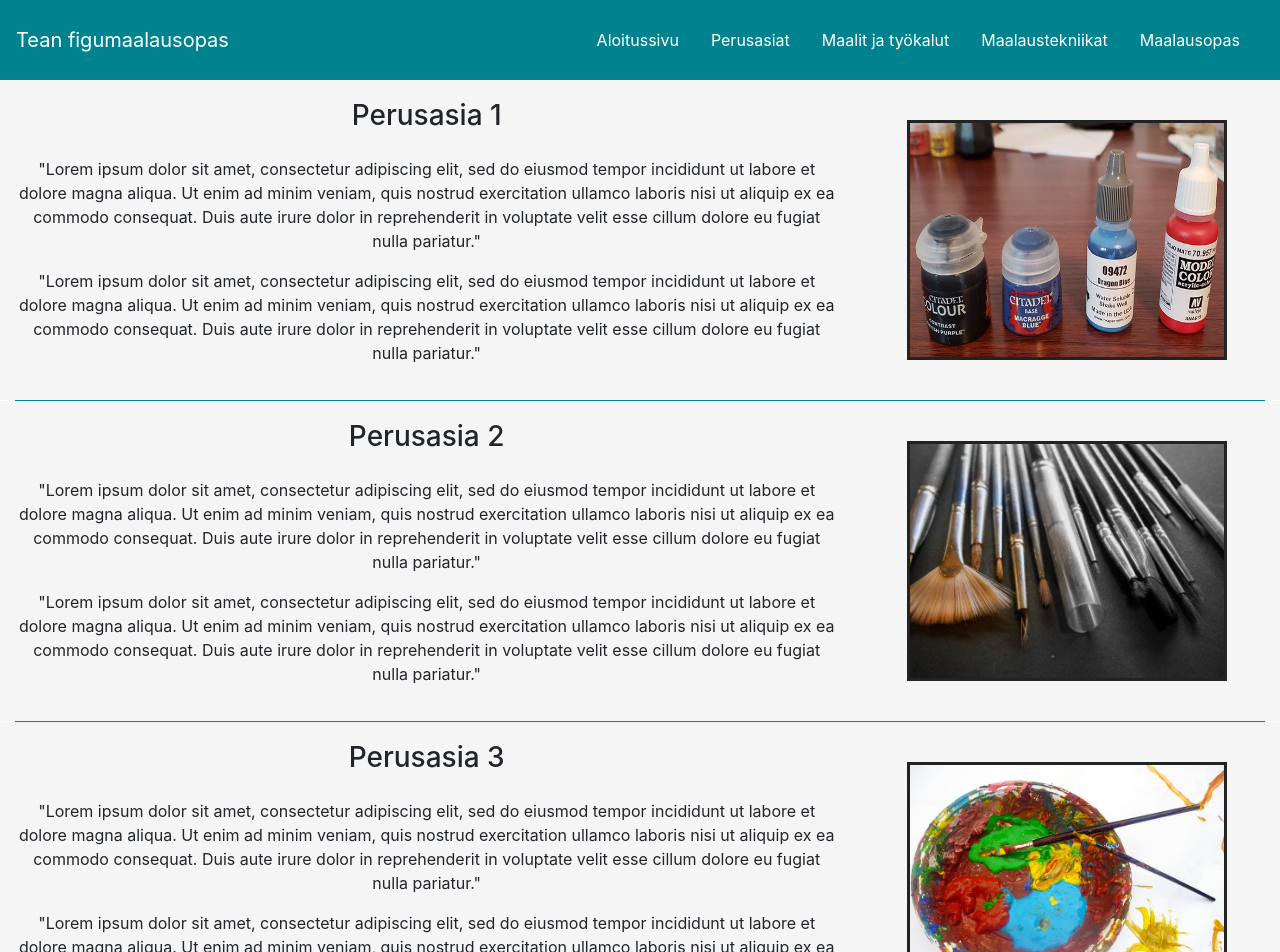
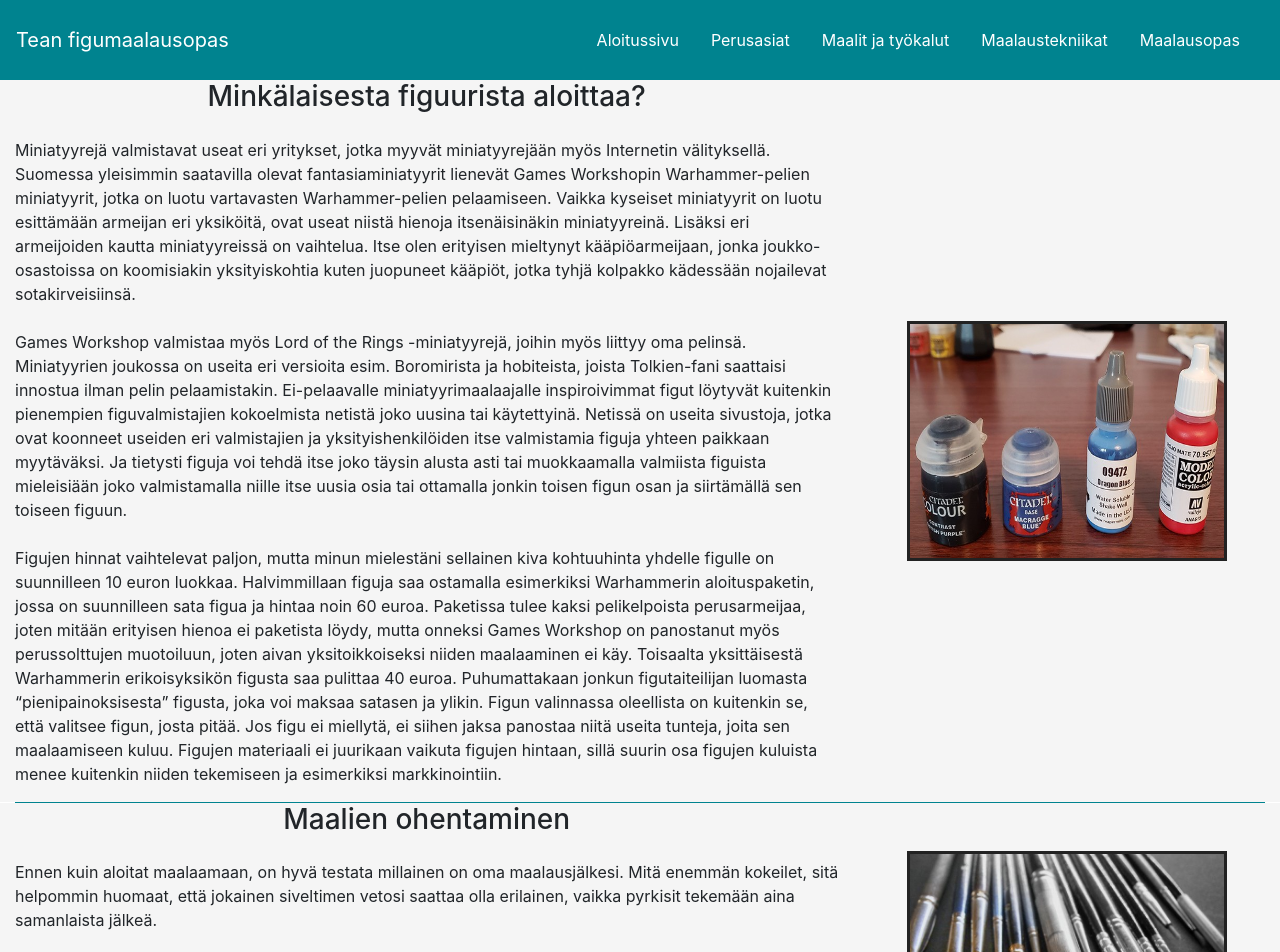
Before and after one commit to TeeRage/WMK_projekti_2021, a React (Create React App) app: page /perusasiat in a window 1280 px wide. Shown: the top 952 px of the page. Built offline with nearby package versions, Linux system fonts and the light colour scheme.

Commit message:
lisätty sisältöä perusasiat-sivull

```diff
--- a/src/App.css
+++ b/src/App.css
@@ -120,7 +120,6 @@
   min-height: 40vh;
 }
 .Perusasiat_teksti {
-  text-align: center;
   align-items: center;
   align-content: center;
   justify-content: center;
@@ -130,6 +129,10 @@
 .Perusasiat_teksti h3 {
   padding-bottom: 2vmin;
 }
+.Perusasiat_teksti p {
+  text-align: left;
+}
+
 .Perusasiat_kuva-div{
   align-items: center;
   align-content: center;
--- a/src/components/Maalausopas.js
+++ b/src/components/Maalausopas.js
@@ -35,17 +35,15 @@
                         </nav>
                         <a class="nav-link" href="/maalausopas#item-4">Vaihe 4: Alusta</a>
                         <nav class="nav nav-pills flex-column nav-pills-maalausopas">
-                            <a class="nav-link ml-3 my-1" href="/maalausopas#item-4-1">Item 4-1</a>
-                            <a class="nav-link ml-3 my-1" href="/maalausopas#item-4-2">Item 4-2</a>
-                            <a class="nav-link ml-3 my-1" href="/maalausopas#item-4-3">Item 4-3</a>
-                            <a class="nav-link ml-3 my-1" href="/maalausopas#item-4-4">Item 4-4</a>
+                            <a class="nav-link ml-3 my-1" href="/maalausopas#item-4-1">4.1 Teeman valitseminen</a>
+                            <a class="nav-link ml-3 my-1" href="/maalausopas#item-4-2">4.2 Alustan muokkaaminen</a>
+                            <a class="nav-link ml-3 my-1" href="/maalausopas#item-4-3">4.3 Reunojen siistiminen</a>
                         </nav>
                         <a class="nav-link" href="/maalausopas#item-5">Vaihe 5: Suojaaminen</a>
                         <nav class="nav nav-pills flex-column nav-pills-maalausopas">
-                            <a class="nav-link ml-3 my-1" href="/maalausopas#item-5-1">Item 5-1</a>
-                            <a class="nav-link ml-3 my-1" href="/maalausopas#item-5-2">Item 5-2</a>
-                            <a class="nav-link ml-3 my-1" href="/maalausopas#item-5-3">Item 5-3</a>
-                            <a class="nav-link ml-3 my-1" href="/maalausopas#item-5-4">Item 5-4</a>
+                            <a class="nav-link ml-3 my-1" href="/maalausopas#item-5-1">5.1 Figun käyttötarkoitus</a>
+                            <a class="nav-link ml-3 my-1" href="/maalausopas#item-5-2">5.2 Lakan valitseminen</a>
+                            <a class="nav-link ml-3 my-1" href="/maalausopas#item-5-3">5.3 Lakkaus</a>
                         </nav>
                     </nav>
                 </nav>
--- a/src/components/Perusasiat.js
+++ b/src/components/Perusasiat.js
@@ -12,14 +12,30 @@
 
         <div class="row padding Perusasiat-asettelu"  id="perusasia1">
             <div class="col-xs-12 col-sm-12 col-md-8 col-lg-8 Perusasiat_teksti">
-                <h3>Perusasia 1</h3>
-                <p>"Lorem ipsum dolor sit amet, consectetur adipiscing elit, sed do eiusmod tempor incididunt ut labore et dolore magna aliqua.
-                Ut enim ad minim veniam, quis nostrud exercitation ullamco laboris nisi ut aliquip ex ea commodo consequat.
-                Duis aute irure dolor in reprehenderit in voluptate velit esse cillum dolore eu fugiat nulla pariatur."
-                </p>
-                <p>"Lorem ipsum dolor sit amet, consectetur adipiscing elit, sed do eiusmod tempor incididunt ut labore et dolore magna aliqua.
-                Ut enim ad minim veniam, quis nostrud exercitation ullamco laboris nisi ut aliquip ex ea commodo consequat.
-                Duis aute irure dolor in reprehenderit in voluptate velit esse cillum dolore eu fugiat nulla pariatur."
+                <h3>Minkälaisesta figuurista aloittaa?</h3>
+                <p>
+                    Miniatyyrejä valmistavat useat eri yritykset, jotka myyvät miniatyyrejään myös Internetin välityksellä.
+                    Suomessa yleisimmin saatavilla olevat fantasiaminiatyyrit lienevät Games Workshopin Warhammer-pelien miniatyyrit, jotka on luotu vartavasten Warhammer-pelien pelaamiseen.
+                    Vaikka kyseiset miniatyyrit on luotu esittämään armeijan eri yksiköitä, ovat useat niistä hienoja itsenäisinäkin miniatyyreinä.
+                    Lisäksi eri armeijoiden kautta miniatyyreissä on vaihtelua. Itse olen erityisen mieltynyt kääpiöarmeijaan,
+                    jonka joukko-osastoissa on koomisiakin yksityiskohtia kuten juopuneet kääpiöt, jotka tyhjä kolpakko kädessään nojailevat sotakirveisiinsä.
+                    <br/> <br/>
+                    Games Workshop valmistaa myös Lord of the Rings -miniatyyrejä, joihin myös liittyy oma pelinsä. Miniatyyrien joukossa on useita eri versioita
+                    esim. Boromirista ja hobiteista, joista Tolkien-fani saattaisi innostua ilman pelin pelaamistakin.
+                    Ei-pelaavalle miniatyyrimaalaajalle inspiroivimmat figut löytyvät kuitenkin pienempien figuvalmistajien kokoelmista netistä joko uusina tai käytettyinä.
+                    Netissä on useita sivustoja, jotka ovat koonneet useiden eri valmistajien ja yksityishenkilöiden itse valmistamia figuja yhteen paikkaan myytäväksi.
+                    Ja tietysti figuja voi tehdä itse joko täysin alusta asti tai muokkaamalla valmiista figuista mieleisiään
+                    joko valmistamalla niille itse uusia osia tai ottamalla jonkin toisen figun osan ja siirtämällä sen toiseen figuun.
+                    <br/> <br/>
+                    Figujen hinnat vaihtelevat paljon, mutta minun mielestäni sellainen kiva kohtuuhinta yhdelle figulle on suunnilleen 10 euron luokkaa.
+                    Halvimmillaan figuja saa ostamalla esimerkiksi Warhammerin aloituspaketin, jossa on suunnilleen sata figua ja hintaa noin 60 euroa.
+                    Paketissa tulee kaksi pelikelpoista perusarmeijaa, joten mitään erityisen hienoa ei paketista löydy,
+                    mutta onneksi Games Workshop on panostanut myös perussolttujen muotoiluun, joten aivan yksitoikkoiseksi niiden maalaaminen ei käy.
+                    Toisaalta yksittäisestä Warhammerin erikoisyksikön figusta saa pulittaa 40 euroa.
+                    Puhumattakaan jonkun figutaiteilijan luomasta “pienipainoksisesta” figusta, joka voi maksaa satasen ja ylikin.
+                    Figun valinnassa oleellista on kuitenkin se, että valitsee figun, josta pitää.
+                    Jos figu ei miellytä, ei siihen jaksa panostaa niitä useita tunteja, joita sen maalaamiseen kuluu.
+                    Figujen materiaali ei juurikaan vaikuta figujen hintaan, sillä suurin osa figujen kuluista menee kuitenkin niiden tekemiseen ja esimerkiksi markkinointiin.
                 </p>
             </div>
             <div class="col-xs-12 col-sm-12 col-md-4 col-lg-4 Perusasiat_kuva-div">
@@ -32,14 +48,14 @@
         <div class="row padding Perusasiat-asettelu" id="perusasia2">
 
             <div class="col-xs-12 col-sm-12 col-md-8 col-lg-8 Perusasiat_teksti">
-                <h3>Perusasia 2</h3>
-                <p>"Lorem ipsum dolor sit amet, consectetur adipiscing elit, sed do eiusmod tempor incididunt ut labore et dolore magna aliqua.
-                Ut enim ad minim veniam, quis nostrud exercitation ullamco laboris nisi ut aliquip ex ea commodo consequat.
-                Duis aute irure dolor in reprehenderit in voluptate velit esse cillum dolore eu fugiat nulla pariatur."
-                </p>
-                <p>"Lorem ipsum dolor sit amet, consectetur adipiscing elit, sed do eiusmod tempor incididunt ut labore et dolore magna aliqua.
-                Ut enim ad minim veniam, quis nostrud exercitation ullamco laboris nisi ut aliquip ex ea commodo consequat.
-                Duis aute irure dolor in reprehenderit in voluptate velit esse cillum dolore eu fugiat nulla pariatur."
+            <h3>Maalien ohentaminen</h3>
+                <p> Ennen kuin aloitat maalaamaan, on hyvä testata millainen on oma maalausjälkesi.
+                    Mitä enemmän kokeilet, sitä helpommin huomaat, että jokainen siveltimen vetosi saattaa olla erilainen, vaikka pyrkisit tekemään aina samanlaista jälkeä.
+                    <br/> <br/>
+                    Testataksesi omaa "käsialaasi", voit ottaa minkä vain maalin sekä siveltimen ja aloittaa maalaamalla tasaisen viivan esimerkiksi paperille.
+                    Jos maali on paksua, jälki on peittävää, mutta se päättyy pian. Tällainen koostumus peittää usein alleen miniatyyrin yksityiskohdat.
+                    Jos ohennat maalia esimerkiksi vedellä liikaa, maalijälki on pitkä, mutta se ei ole peittävä. Tällainen koostumus usein vain menee miniatyyrin rakoihin eikä tartu miniatyyrin pintaan kunnolla.
+                    Toivottu maalin koostumus onkin jotakin näiden kahden edellä mainitun välistä: maalin on tarkoitus tarttua hyvin ja antaa väriä, mutta ei muodostaa liian paksua kerrosta, joka peittäisi figun muotoa.
                 </p>
             </div>
             <div class="col-xs-12 col-sm-12 col-md-4 col-lg-4 Perusasiat_kuva-div">
@@ -51,14 +67,17 @@
 
         <div class="row padding Perusasiat-asettelu" id="perusasia3">
             <div class="col-xs-12 col-sm-12 col-md-8 col-lg-8 Perusasiat_teksti">
-                <h3>Perusasia 3</h3>
-                <p>"Lorem ipsum dolor sit amet, consectetur adipiscing elit, sed do eiusmod tempor incididunt ut labore et dolore magna aliqua.
-                Ut enim ad minim veniam, quis nostrud exercitation ullamco laboris nisi ut aliquip ex ea commodo consequat.
-                Duis aute irure dolor in reprehenderit in voluptate velit esse cillum dolore eu fugiat nulla pariatur."
-                </p>
-                <p>"Lorem ipsum dolor sit amet, consectetur adipiscing elit, sed do eiusmod tempor incididunt ut labore et dolore magna aliqua.
-                Ut enim ad minim veniam, quis nostrud exercitation ullamco laboris nisi ut aliquip ex ea commodo consequat.
-                Duis aute irure dolor in reprehenderit in voluptate velit esse cillum dolore eu fugiat nulla pariatur."
+                <h3>Sivellin</h3>
+                <p>
+                    Kun lisäät maalia siveltimeesi, sinun tulisi varoa, ettei maalia pääse siveltimen tuppeen (se osa, josta harjakset lähtevät).
+                    Sivellintä koskaan 1/3 harjasten mittaa syvemmälle maaliin, koska maali pilaa harjasten liimauksen ja siveltimen harjakset alkavat sojottaa minne sattuu.
+                    <br/> <br/>
+                    Yleensä maalia halutaan lisätä vain sen verran, että siveltimen kärki sisältää riittävän määrän maalia.
+                    Tämän vuoksi siveltimien tulisi olla myös riittävän isoja, jotta niiden "load capasity" eli imukyky olisi riittävä eikä maali pääse kuivumaan siveltimeen.
+                    <br/> <br/>
+                    Maalatessa on myös hyvä pitää vesikuppia lähellä, jotta siveltimen pystyy huuhtelemaan nopeasti maalauksen ohella.
+                    Sivellintä ei kuitenkaan saisi koskaan jättää vesikuppiin, koska tämäkin tapa pilaa siveltimen kuin siveltimen todella nopeasti.
+                    Oikeaoppinen säilytys onkin vaakatasossa, itse suosin talouspaperia jonka päälle jätän siveltimeni puhdistuksen jälkeen.
                 </p>
             </div>
             <div class="col-xs-12 col-sm-12 col-md-4 col-lg-4 Perusasiat_kuva-div">
```
